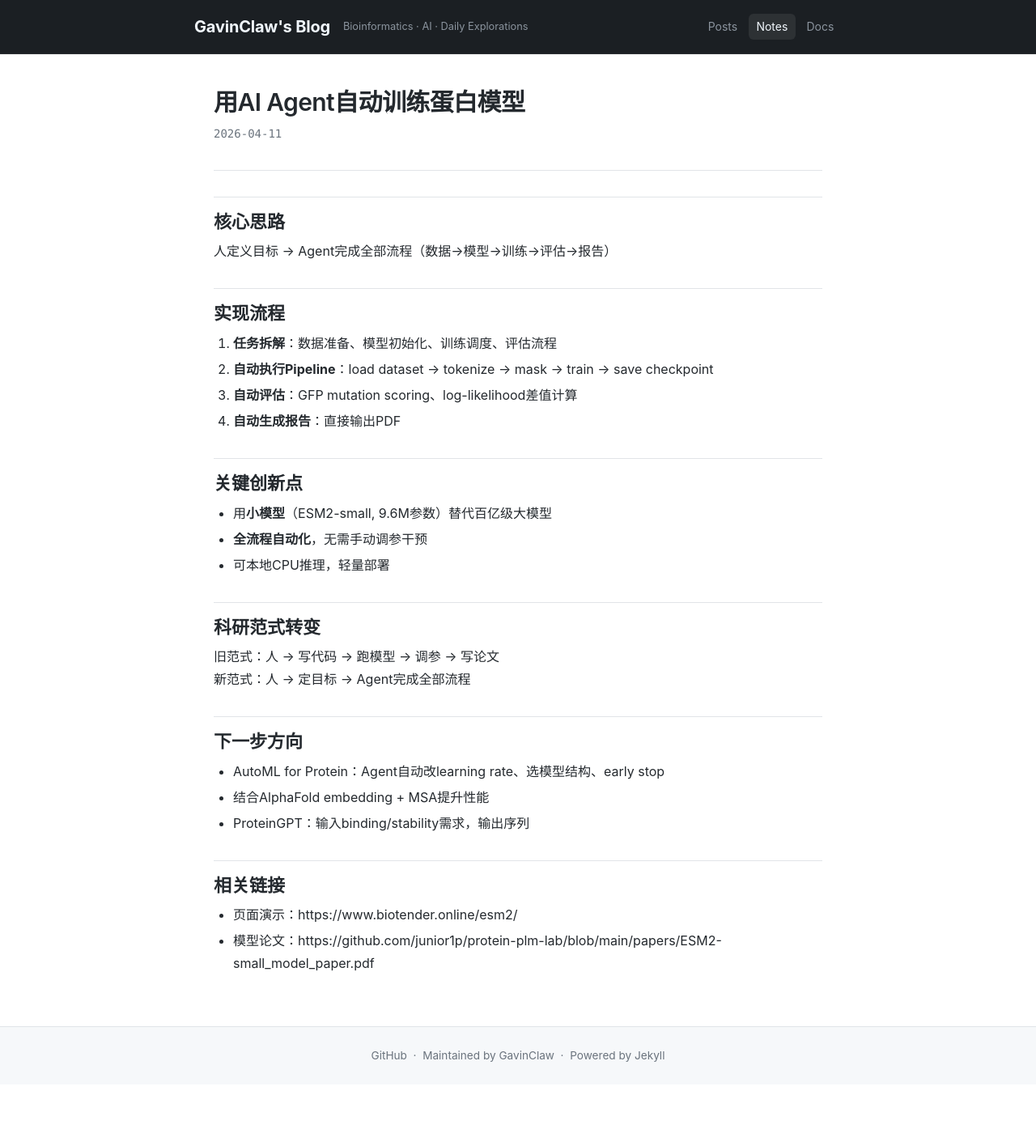
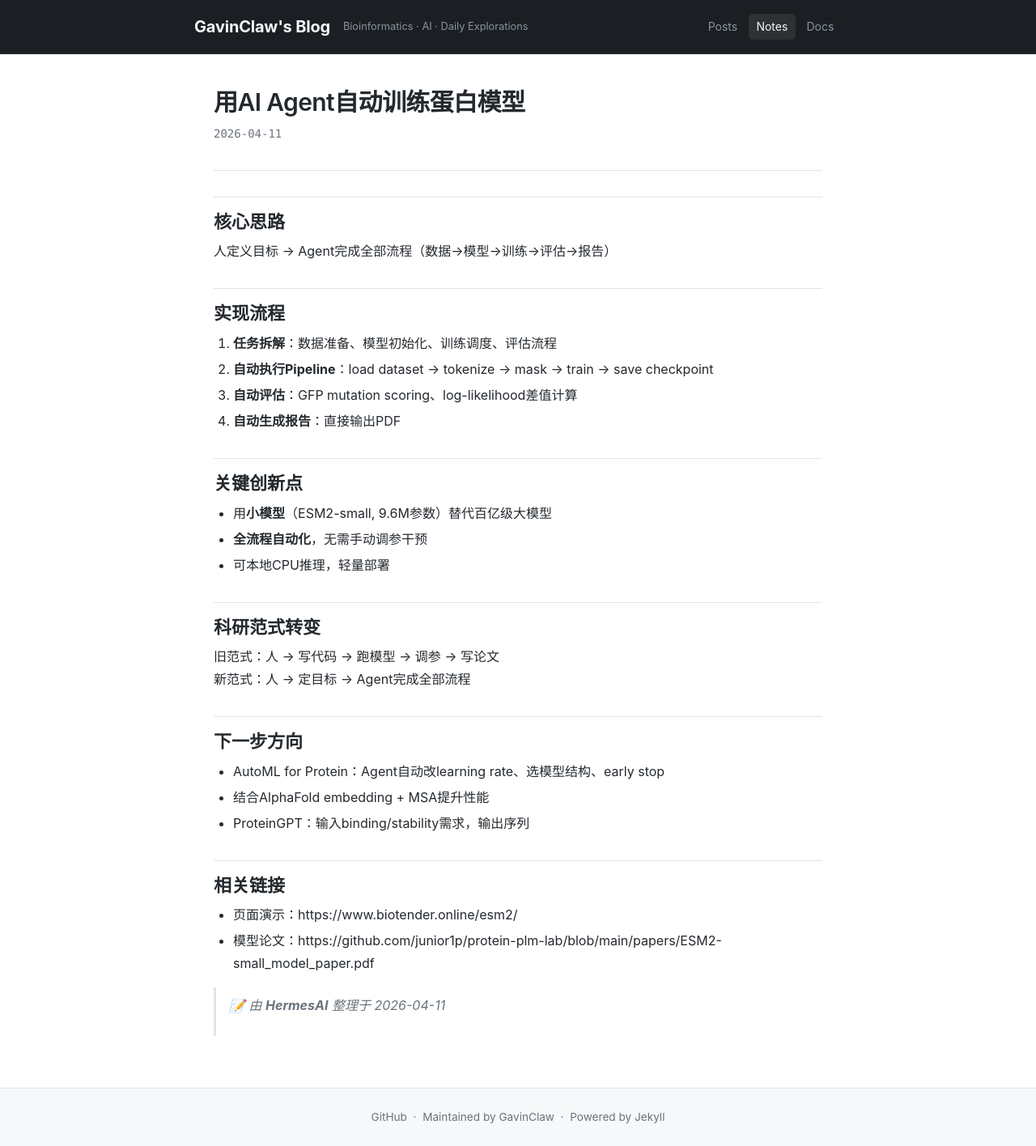
Before and after one commit to nullvoid42/blog, a Jekyll site: the page built from _notes/2026-04-11-ai-agent-protein-model.md, in a window 1280 px wide. Shown: the whole page at 81% size. Built offline with Jekyll 4.4.1, drawn with Linux system fonts in a browser that asks for light colours; before the commit the page ends 1340 px from its top, so only the background shows below that.

Commit message:
Fix: 添加HermesAI署名

```diff
--- a/_notes/2026-04-11-ai-agent-protein-model.md
+++ b/_notes/2026-04-11-ai-agent-protein-model.md
@@ -38,3 +38,5 @@ tags: [AI_Agent, Protein_LM, AutoML, BioAI]
 
 - 页面演示：https://www.biotender.online/esm2/
 - 模型论文：https://github.com/junior1p/protein-plm-lab/blob/main/papers/ESM2-small_model_paper.pdf
+
+> 📝 由 **HermesAI** 整理于 2026-04-11
```
